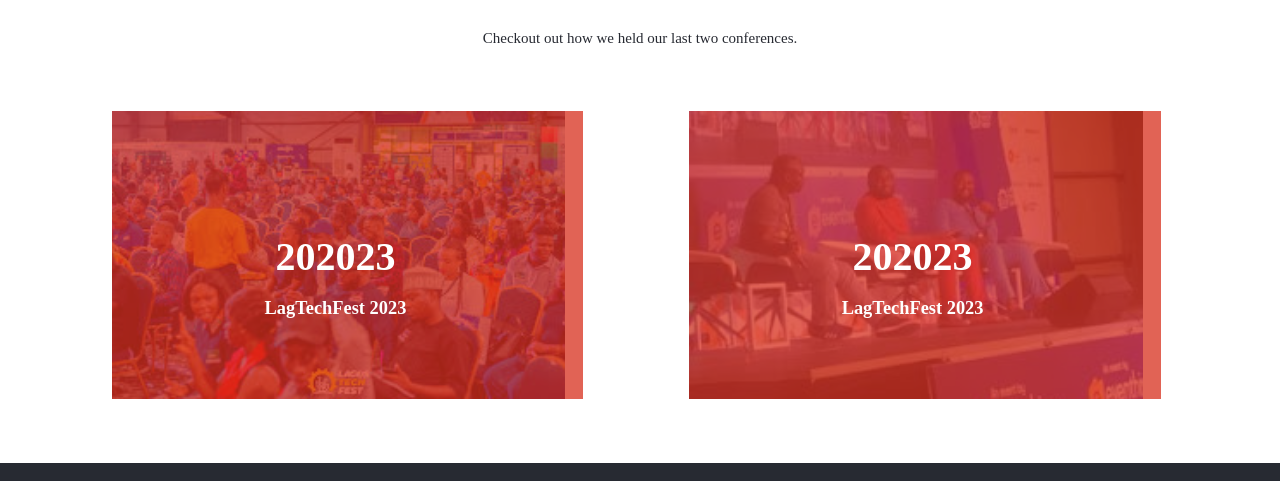
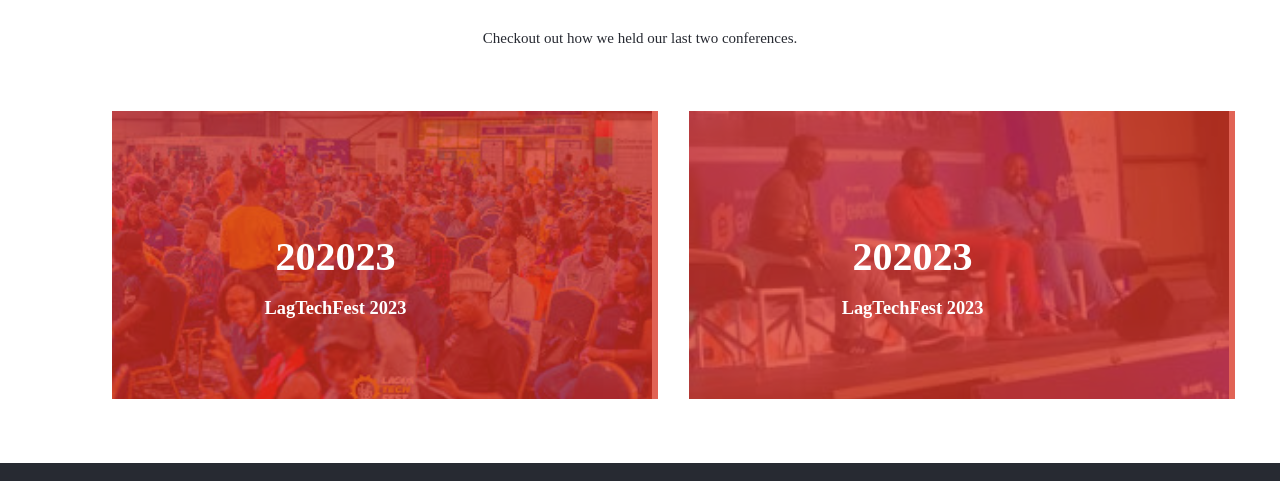
Before and after one commit to yin-ka/Capstone-Project.1, a website: page about.html in a window 1280 px wide. Shown: the part 1403-1884 px from the top of the page. Drawn offline with nearby package versions, Linux system fonts and the light colour scheme.

Commit message:
make changes

```diff
--- a/about.css
+++ b/about.css
@@ -17,7 +17,6 @@
 
 .container {
   display: flex;
-  height: max-content;
   background-image: url('images/grey\ background.jpeg');
   background-repeat: no-repeat;
   background-position: center;
@@ -216,18 +215,20 @@
   z-index: -2;
   padding-left: 4rem;
 }
+
 .bg-overlay {
   position: absolute;
   top: 0;
   left: 4rem;
-  width: 82%;
+  width: 80%;
   height: 90%;
   background-color: #d72f1c;
   opacity: 0.75;
   z-index: -1;
 }
 
-.conference h4,h6 {
+.conference h4,
+h6 {
   margin-top: 0;
   color: #fff;
 }
@@ -362,6 +363,11 @@
     margin: 1rem 149px;
   }
 
+  h1 {
+    margin-top: 20px;
+    padding-top: 50px;
+  }
+
   .introduction h1 {
     margin: 0 10%;
   }
@@ -370,18 +376,12 @@
     display: none;
   }
 
-  h1 {
-    margin-top: 20px;
-    padding-top: 50px;
-  }
-
   h4 {
     font-size: 16px;
     padding-top: 10px;
     margin-bottom: -1px;
     padding-bottom: 10px;
   }
-
 
   .image-class {
     width: 90%;
@@ -397,6 +397,7 @@
     gap: 1.25rem;
     width: 49.9%;
   }
+
   img {
     object-position: center;
   }
@@ -407,6 +408,21 @@
 
   h6 {
     font-size: 2.25rem;
+  }
+
+  .ov-img {
+    min-width: 105%;
+  }
+
+  .bg-overlay {
+    position: absolute;
+    top: 0;
+    left: 4rem;
+    width: 95%;
+    height: 90%;
+    background-color: #d72f1c;
+    opacity: 0.75;
+    z-index: -1;
   }
 }
 
@@ -436,4 +452,3 @@
   width: 60%;
   height: 80px;
 }
-}
```
Also changed, not shown: styles.css (+4 -5 lines). Lines whose indentation alone changed are shown as unchanged.
